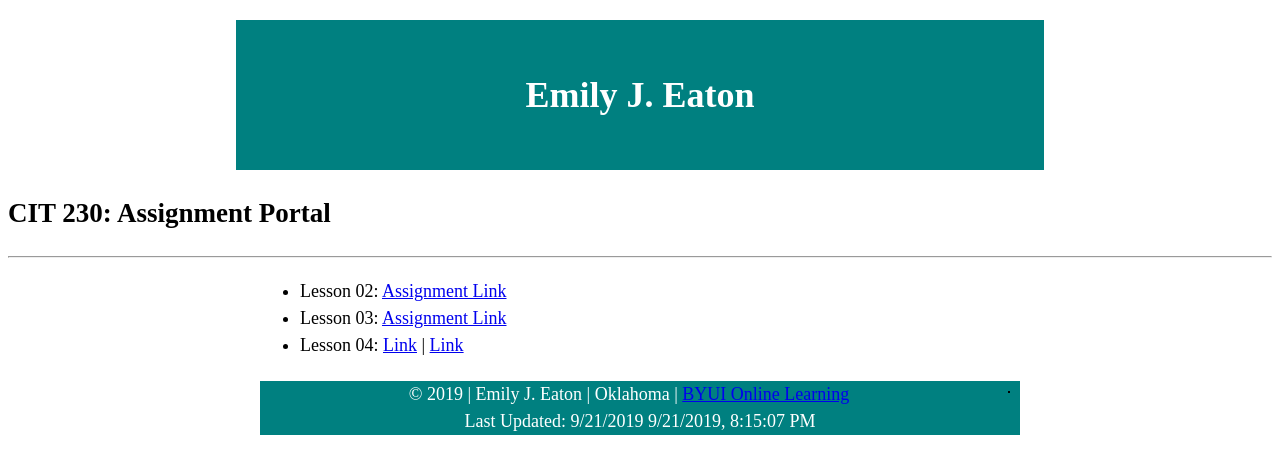
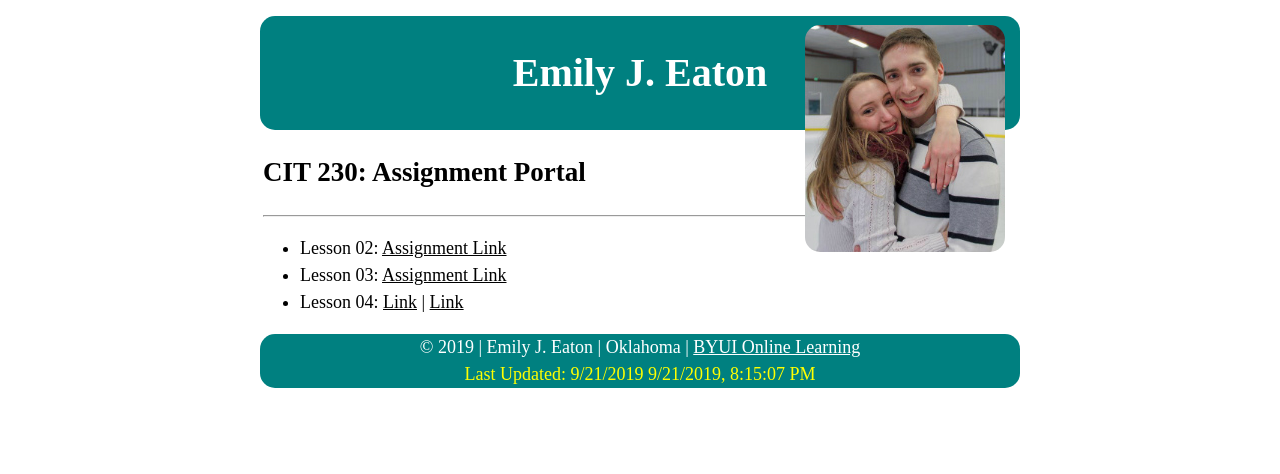
Before and after one commit to emmyjoe98/emmyjoe98.github.io, a plain HTML site: page index.html in a window 1280 px wide. Drawn offline with Linux system fonts and the light colour scheme.

Commit message:
more updates

```diff
--- a/CSS/main.css
+++ b/CSS/main.css
@@ -4,7 +4,7 @@ body {
 }
 
 header, nav, main, footer {
-    margin: 1.25rem auto;
+    margin: 1rem auto;
     max-width: 760px;
 }
 
@@ -12,17 +12,39 @@ header {
     background-color: teal;
     color: white;
     text-align: center;
-    padding: 1.5rem;
+    border-radius: 15px;
+    font-size: 20px;
+    padding: .025px;
 }
 
 img {
+    position: absolute;
+    right: 275px;
+    top: 25px;
     float: right;
-    margin: 10px;
-    border: 1px solid black;
+    border-radius: 15px;
 }
 
 footer {
     background-color: teal;
     color: white;
     text-align: center;
+    border-radius: 15px;
 }
+
+hr {
+    display: block;
+    margin-left: 255px;
+    margin-right: 275px;
+    border-style: inset;
+    border-width: 1px;
+  }
+
+#lastup {
+    color: yellow;
+}
+
+h2 {
+    display: block;
+    margin-left: 255px;
+}
--- a/index.html
+++ b/index.html
@@ -14,24 +14,25 @@
     <h2> CIT 230: Assignment Portal</h2><hr>
     <nav>
         <ul>
-            <li>Lesson 02: <a href="Lesson 02:">Assignment Link</a></li>
-            <li>Lesson 03: <a href="Lesson 03:">Assignment Link</a></li>
-            <li>Lesson 04: <a href="Lesson 04:">Link</a> | <a href="Lesson 04:">Link</a></li>
+            <li>Lesson 02: <a href="Lesson 02:" style="color:black">Assignment Link</a></li>
+            <li>Lesson 03: <a href="Lesson 03:" style="color:black">Assignment Link</a></li>
+            <li>Lesson 04: <a href="Lesson 04:" style="color:black">Link</a> | <a href="Lesson 04:" style="color:black">Link</a></li>
         </ul>
     </nav>
     <main>
         <section>
-            <h2></h2>
             <p>
-                <img src="images/" alt="">
+                <img src="images/Assignment Portal Image2.jpg" alt="Picture of Portal Owner">
             </p>
         </section>
 
 
     </main>
     <footer>
-        &copy; 2019 | Emily J. Eaton | Oklahoma | <a href="https://www.byui.edu/online">BYUI Online Learning</a><br>
-        Last Updated: <span id="currentdate"></span> <span id= "currenttime"></span>
+        &copy; 2019 | Emily J. Eaton | Oklahoma | <a href="https://www.byui.edu/online" style="color:white">BYUI Online Learning</a><br>
+        <section id="lastup">
+            Last Updated: <span id="currentdate"></span> <span id= "currenttime"></span>
+        </section>
     </footer>
     <script src= "js/main.js">
     </script>
```
Also changed, not shown: IMAGES/Assignment Portal Image2.jpg (added).
